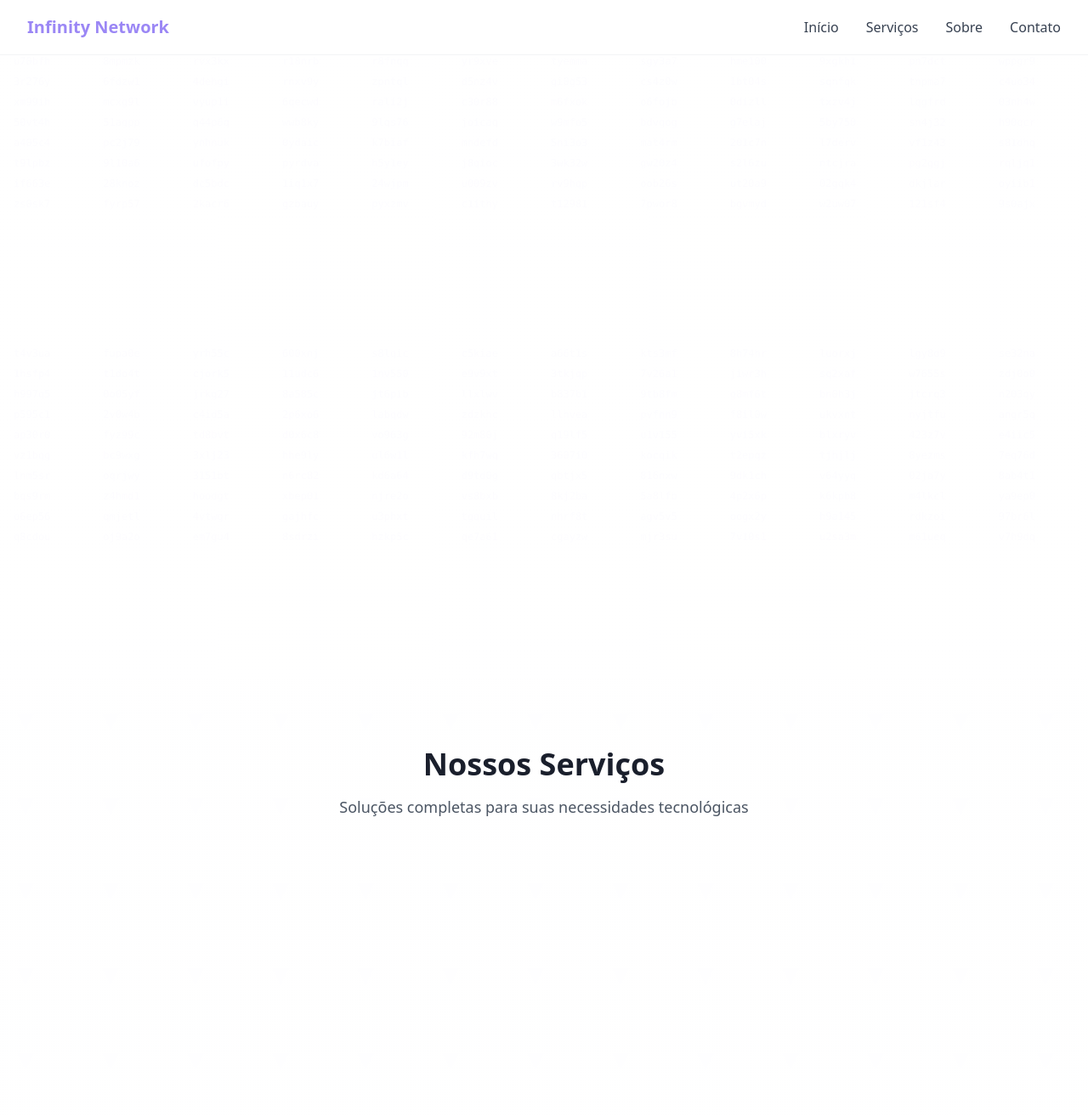
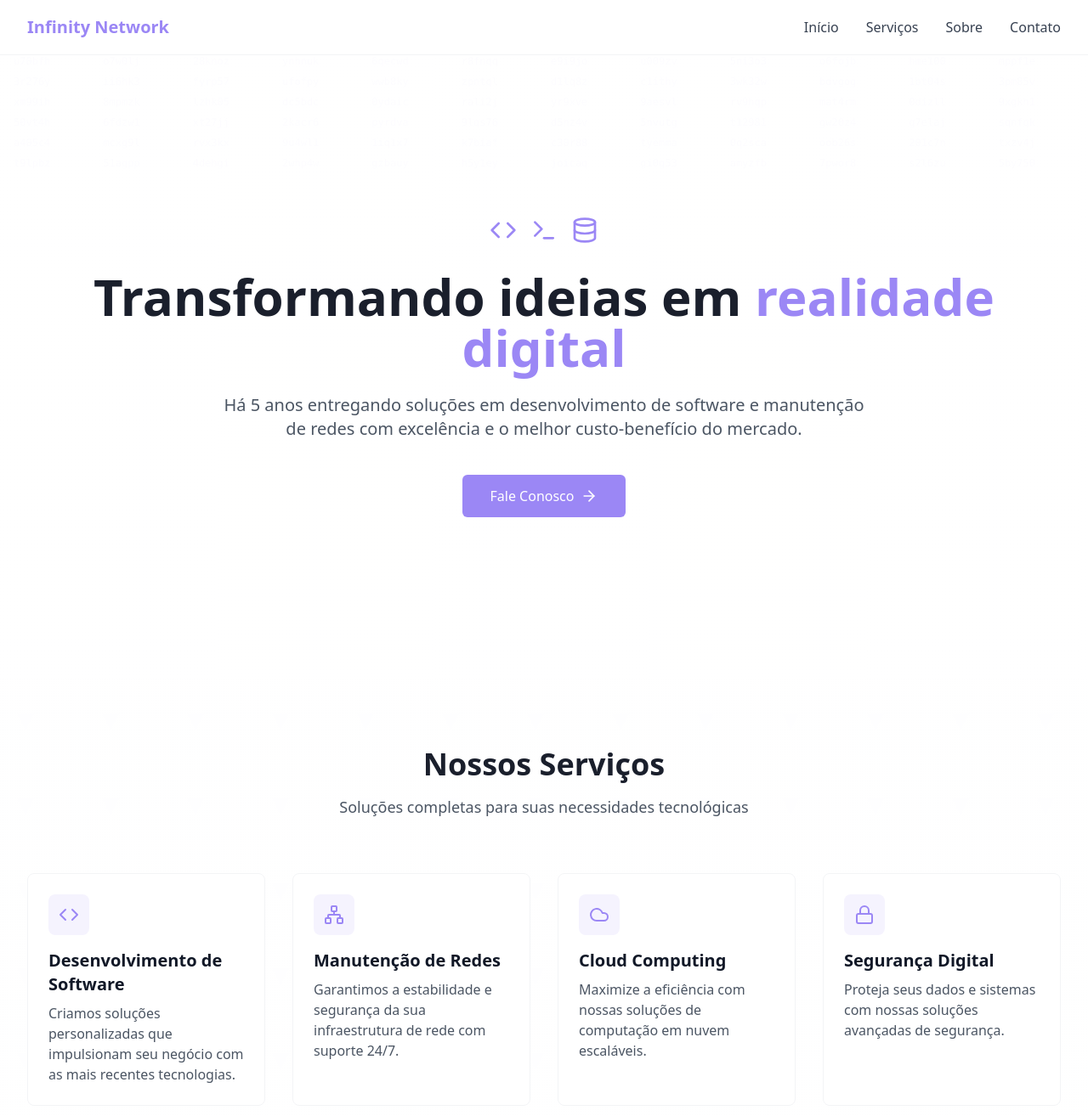
Before and after one commit to belphegorz7/infinity-network-empower, a React (Vite) app: page / in a window 1280 px wide. Shown: the top 1314 px of the page at 85% size. Built offline with nearby package versions, Linux system fonts and the light colour scheme.

Commit message:
Fix display bug
The display is malfunctioning.

```diff
--- a/src/components/Hero.tsx
+++ b/src/components/Hero.tsx
@@ -6,9 +6,9 @@ const Hero = () => {
     <section id="inicio" className="min-h-screen flex items-center justify-center pt-16 matrix-bg relative overflow-hidden">
       <div className="absolute inset-0 opacity-10">
         <div className="grid grid-cols-12 gap-4 p-4 h-full">
-          {Array.from({ length: 24 }).map((_, i) => (
+          {Array.from({ length: 12 }).map((_, i) => (
             <div key={i} className="text-primary text-xs font-mono opacity-20">
-              {Array.from({ length: 10 }).map((_, j) => (
+              {Array.from({ length: 8 }).map((_, j) => (
                 <div key={j} className="mb-2">
                   {Math.random().toString(36).substring(2, 8)}
                 </div>
@@ -20,19 +20,19 @@ const Hero = () => {
       <div className="max-w-7xl mx-auto px-4 sm:px-6 lg:px-8 relative">
         <div className="text-center">
           <div className="flex justify-center space-x-4 mb-8">
-            <Code className="w-8 h-8 text-primary animate-fade-up" />
-            <Terminal className="w-8 h-8 text-primary animate-fade-up" style={{ animationDelay: "0.1s" }} />
-            <Database className="w-8 h-8 text-primary animate-fade-up" style={{ animationDelay: "0.2s" }} />
+            <Code className="w-8 h-8 text-primary" />
+            <Terminal className="w-8 h-8 text-primary" />
+            <Database className="w-8 h-8 text-primary" />
           </div>
-          <h1 className="text-4xl md:text-6xl font-bold text-primary-dark animate-fade-up">
+          <h1 className="text-4xl md:text-6xl font-bold text-primary-dark">
             Transformando ideias em
             <span className="text-primary"> realidade digital</span>
           </h1>
-          <p className="mt-6 text-lg md:text-xl text-gray-600 max-w-3xl mx-auto animate-fade-up" style={{ animationDelay: "0.2s" }}>
+          <p className="mt-6 text-lg md:text-xl text-gray-600 max-w-3xl mx-auto">
             Há 5 anos entregando soluções em desenvolvimento de software e manutenção de redes
             com excelência e o melhor custo-benefício do mercado.
           </p>
-          <div className="mt-10 animate-fade-up" style={{ animationDelay: "0.4s" }}>
+          <div className="mt-10">
             <a
               href="#contato"
               className="inline-flex items-center px-8 py-3 border border-transparent text-base font-medium rounded-md text-white bg-primary hover:bg-primary-dark transition-colors duration-300"
--- a/src/components/Services.tsx
+++ b/src/components/Services.tsx
@@ -2,7 +2,7 @@
 import { Code, Network, Cloud, Lock } from "lucide-react";
 
 const ServiceCard = ({ icon: Icon, title, description }: { icon: any; title: string; description: string }) => (
-  <div className="p-6 bg-white/50 backdrop-blur-sm rounded-lg border border-gray-100 hover:shadow-lg transition-all duration-300 animate-fade-up group">
+  <div className="p-6 bg-white/50 backdrop-blur-sm rounded-lg border border-gray-100 hover:shadow-lg transition-all duration-300 group">
     <div className="w-12 h-12 bg-primary/10 rounded-lg flex items-center justify-center mb-4 group-hover:bg-primary/20 transition-colors">
       <Icon className="h-6 w-6 text-primary" />
     </div>
@@ -47,7 +47,7 @@ const Services = () => {
           </p>
         </div>
         <div className="grid grid-cols-1 md:grid-cols-2 lg:grid-cols-4 gap-8">
-          {services.map((service, index) => (
+          {services.map((service) => (
             <ServiceCard
               key={service.title}
               {...service}
--- a/src/index.css
+++ b/src/index.css
@@ -39,3 +39,14 @@
     @apply bg-white/50 backdrop-blur-sm;
   }
 }
+
+@keyframes fade-up {
+  from {
+    opacity: 0;
+    transform: translateY(20px);
+  }
+  to {
+    opacity: 1;
+    transform: translateY(0);
+  }
+}
```
